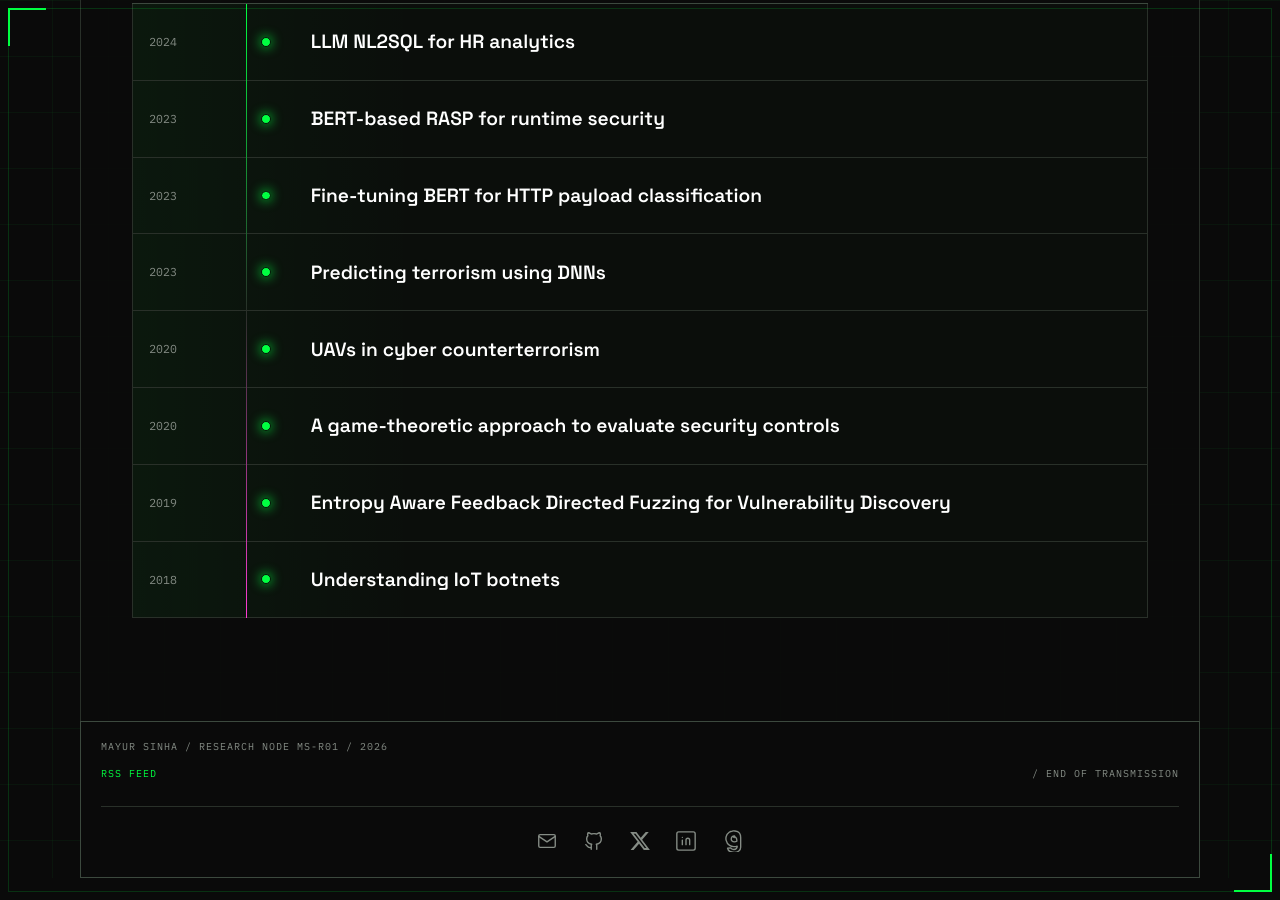
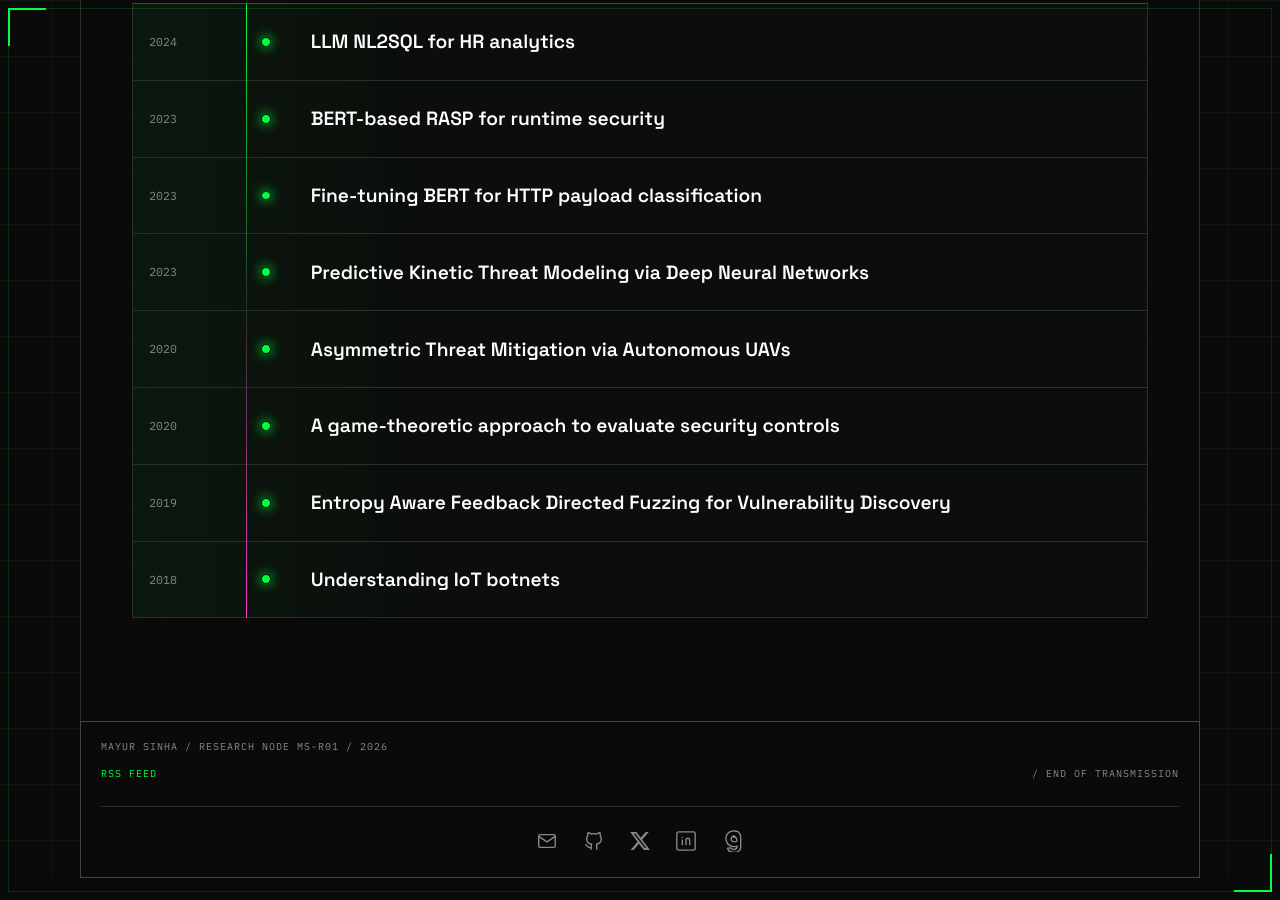
Before and after one commit to themayursinha/blog, a Jekyll site: the page built from proof.md, in a window 1280 px wide and 900 px high, scrolled down 1760 px. Built offline with Jekyll 4.4.1, drawn with Linux system fonts in a browser that asks for light colours.

Commit message:
Update proof research titles

```diff
--- a/_data/projects.yml
+++ b/_data/projects.yml
@@ -26,7 +26,7 @@
       url: https://www.researchgate.net/publication/339129540_A_Game-Theoretic_Approach_to_Evaluate_Security_Efficacy_of_Security_Controls_Frameworks
 
 - id: uav-cyber-counterterrorism
-  title: UAVs in cyber counterterrorism
+  title: Asymmetric Threat Mitigation via Autonomous UAVs
   summary: UAV-based cyber counterterrorism use-case exploration.
   role: Researcher
   year: 2020
@@ -35,7 +35,7 @@
       url: https://www.researchgate.net/publication/342397296_Application_of_Unmanned_Aerial_Vehicles_in_Cyber_Counterterrorism
 
 - id: dnn-terrorism-prediction
-  title: Predicting terrorism using DNNs
+  title: Predictive Kinetic Threat Modeling via Deep Neural Networks
   summary: Deep learning approach for forecasting terrorism risk patterns.
   role: Researcher
   year: 2023
```
Also changed, not shown: tests/architecture-refactor.test.js (+4 -0 lines).
